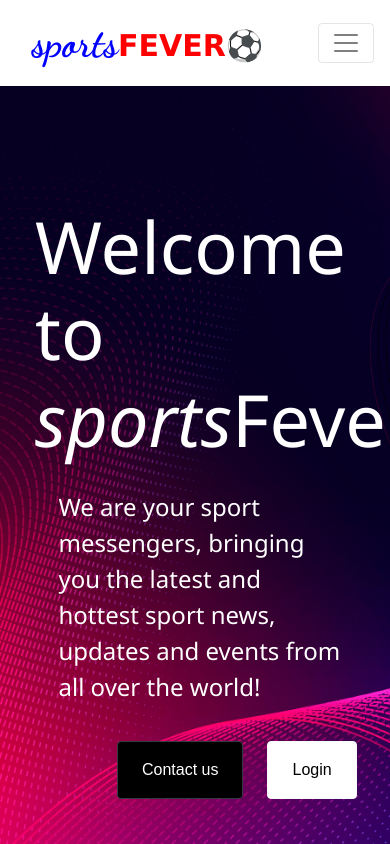
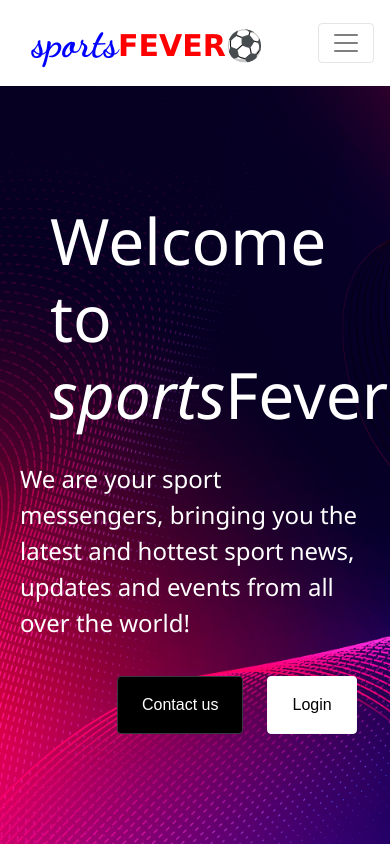
Before and after one commit to Mawuvideka/Portfolio3, a plain HTML site: page new proj/index.html in a window 390 px wide. Shown: the top 844 px of the page. Drawn offline with nearby package versions, Linux system fonts and the light colour scheme.

Commit message:
further styling

```diff
--- a/new proj/style.css
+++ b/new proj/style.css
@@ -219,12 +219,23 @@ body {
 /* mobile view styling */
 
 @media screen and (max-width: 768px) {
-  .row,
+  /* * {
+    margin: 0;
+    padding: 0;
+    box-sizing: border-box;
+  } */
+  body {
+    /* overflow-x: hidden; */
+    justify-content: center;
+    align-items: center;
+    display: block;
+  }
+  /* .row,
   .container-fluid {
     margin-left: 0px !important;
     margin-right: 0px !important;
-  }
-  .fixed-background {
+  } */
+  /* .fixed-background {
     position: relative;
     width: 100%;
     z-index: 1000 !important;
@@ -250,15 +261,8 @@ body {
     -webkit-transform: translateZ(0);
     transform: translateZ(0);
     will-change: transform;
-  }
-  * {
-    margin: 0;
-    padding: 0;
-    box-sizing: border-box;
-  }
-  body {
-    overflow-x: hidden;
-  }
+  } */
+
   .section-1 .col-md-4 {
     padding-bottom: 20px;
     padding-left: 17%;
@@ -266,11 +270,19 @@ body {
     justify-content: center;
     align-items: center;
   }
-  .site-content h1 {
-    padding-left: 9%;
-    font-size: 4.5rem;
+  .site-title {
+    /* padding-left: 9%; */
+    font-size: 4rem;
+    padding-left: 50px;
+    display: block;
+    justify-content: center;
+    align-items: center;
   }
-  .site-content p {
-    padding-right: 12%;
+
+  .site-desc {
+    padding-right: 20px;
+    padding-left: 20px;
+    justify-content: center;
+    align-items: center;
   }
 }
```
